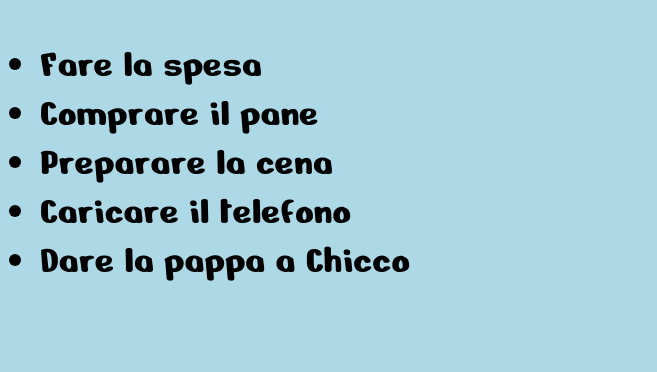
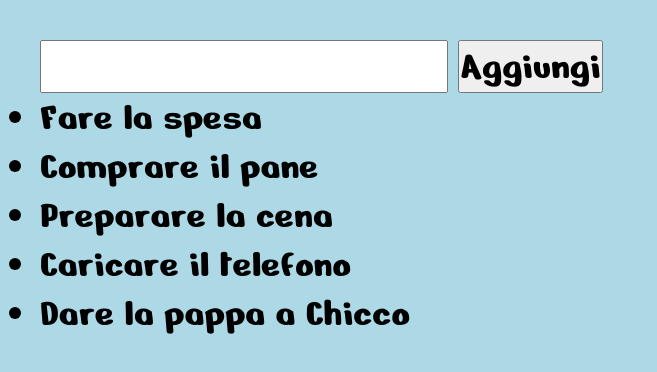
Before and after one commit to aleneri-github/vue-todolist, a plain HTML site: page index.html in a window 1280 px wide. Shown: the whole page, without its empty margins (0-657 px from the left). Drawn offline with nearby package versions, Linux system fonts and the light colour scheme.

Commit message:
Aggiunto campo input e pulsante

```diff
--- a/index.html
+++ b/index.html
@@ -11,6 +11,15 @@
   </head>
   <body>
     <div id="root">
+
+      <!-- - aggiungere un campo di input e un pulsante per aggiungere nuove cose da fare alla lista; -->
+
+      <input type="text" name="" value="">
+
+      <button type="button" name="button">Aggiungi</button>
+
+
+
       <ul>
         <li v-for="todo in todolist">
           {{ todo }}
--- a/js/script.js
+++ b/js/script.js
@@ -1,7 +1,7 @@
 var root = new Vue({
 el: '#root',
 data: {
-message: "TO DO LIST",
+// - creare una lista di cose da fare e mostrarla in pagina con Vue;
 todolist: [
   "Fare la spesa",
   "Comprare il pane",
```
